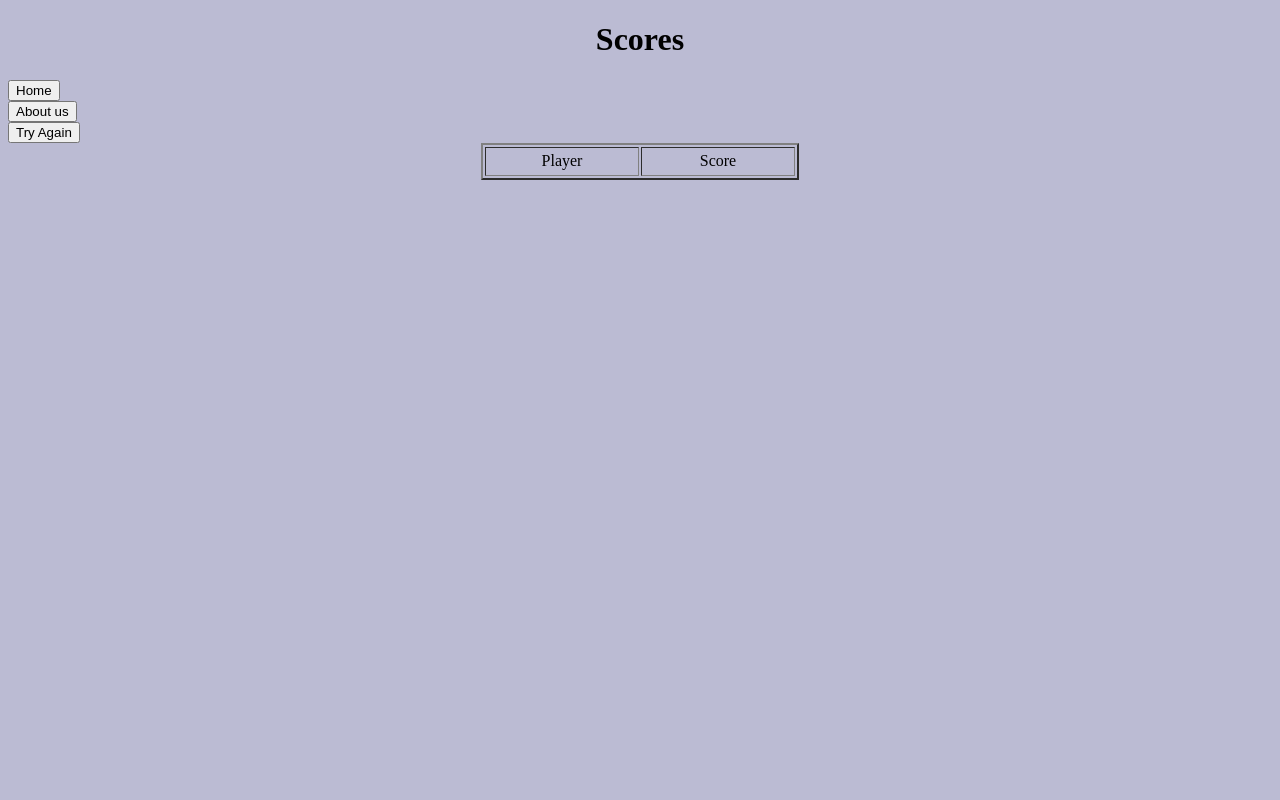
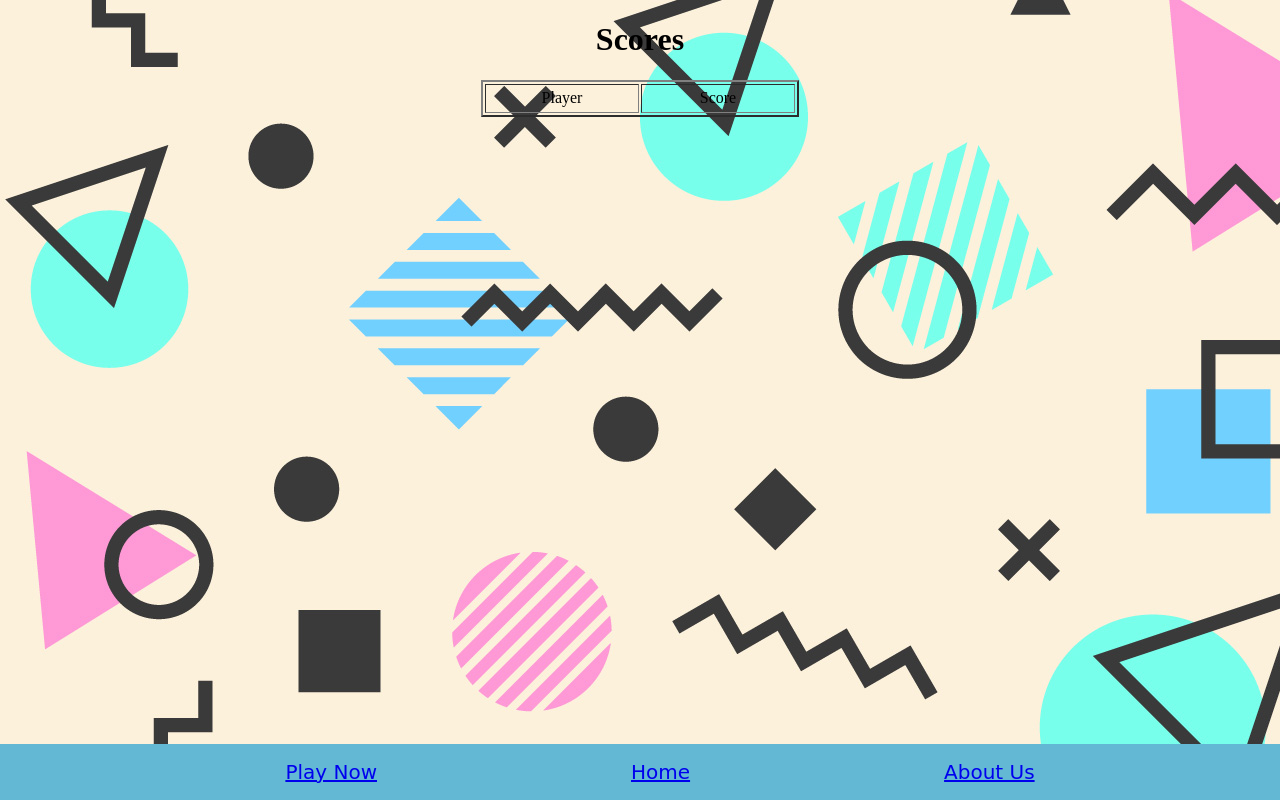
Before and after one commit to bigger-is-better/Dimitri-Does, a plain HTML site: page html/scores.html in a window 1280 px wide. Drawn offline with Linux system fonts and the light colour scheme.

Commit message:
lots of styling

```diff
--- a/css/game.css
+++ b/css/game.css
@@ -3,20 +3,20 @@ h1 {
   font-family: 'Permanent Marker', cursive;
   font-size: 95px;
   margin: auto;
-  color:yellow;
+  color:rgb(245, 233, 234);
   font-weight: bolder;
   transition: background-color 0.5s ease;
-  background-color:purple;
+  background-color:rgb(99, 184, 212);
 }
 h1:hover {
-  background-color: green;
-  color: red;
+  background-color: rgb(245, 233, 234);
+  color: rgb(99, 184, 212);
 }
 p {
   text-align: center;
   font-family: 'Permanent Marker', cursive;
   font-size: 30px;
-  color: green;
+  color: rgb(99, 184, 212);
   font-weight: bolder;
 }
 .background {
@@ -24,7 +24,7 @@ p {
   display: block;
   z-index: -1;
   width: 100%;
-  height: 100%;
+  /* height: 100%; */
   background-image: url('../img/test-bg1.jpg');
   background-size: cover;
   opacity: 0.8;
@@ -39,13 +39,15 @@ li {
   font-size: 20px;
 }
 footer {
-  position: fixed;
+  /* position: absolute;  */
   text-align:center;
+  margin-bottom: 0;
   left: 0;
   bottom: 0;
   width: 100%;
-  background-color: red;
-  color: white;
+  height: 100%;
+  background-color: rgb(99, 184, 212);
+  color: rgb(245, 233, 234);
 }
 #home, #leaderboard, #about {
   margin-left: 200px;
@@ -106,3 +108,7 @@ footer {
   margin-bottom: 10px;
   margin-top: 10px;
 }
+
+body {
+  margin: 0;
+}
--- a/css/scores.css
+++ b/css/scores.css
@@ -1,9 +1,32 @@
 
 body{
 
-  background-color: rgb(187, 187, 211)
+  background-image: url('../img/test-bg1.jpg');
+  height: 100%;
 }
 table{
 
   margin:auto;
 }
+
+li {
+  display: inline-block;
+  font-family: 'Permanent Marker', cursive;
+  font-size: 20px;
+}
+
+footer {
+  position: fixed;
+  text-align:center;
+  left: 0;
+  bottom: 0;
+  width: 100%;
+  background-color: rgb(99, 184, 212);
+  color:  rgb(245, 233, 234);
+  animation: 3s linear  slideDown;
+}
+
+#game, #home, #about {
+  margin-left: 6.25em;
+  margin-right: 6.25em;
+}
--- a/css/style.css
+++ b/css/style.css
@@ -6,7 +6,7 @@
 
 @keyframes slideDown {
     0% {
-        transform: translateY(-1000%);
+        transform: translateY(-1500%);
 
 	}
 	50%{
@@ -91,8 +91,6 @@ footer {
     background-color: rgb(99, 184, 212);
     color:  rgb(245, 233, 234);
     animation: 3s linear  slideDown;
-
-
 }
 
 input[type=submit] {
@@ -113,3 +111,7 @@ li {
     font-family: 'Permanent Marker', cursive;
     font-size: 20px;
 }
+
+body{
+    margin: 0;
+}
--- a/html/scores.html
+++ b/html/scores.html
@@ -13,21 +13,14 @@
 
 <!-- <table id="ScoresTable" class="one"> -->
 </div>
-
-<form action="../index.html">
-  <input type ="submit" value = "Home"/>
-</form>
-<form action="../html/about.html">
-  <input type ="submit" value = "About us"/>
-</form>
-<form action="../html/game.html">
-  <input type ="submit" value = "Try Again"/>
-</form>
-
 </div>
-
  <script src="../js/scores.js"></script>
-
-
 </body>
+<footer>
+  <ul>
+    <li><a id="game"href="game.html">Play Now</a></li>
+    <li><a id="home" href="../index.html">Home</a></li>
+    <li><a id="about" href="about.html">About Us</a></li>
+</ul>
+</footer>
 </html>
```
Also changed, not shown: html/game.html (+3 -3 lines).
